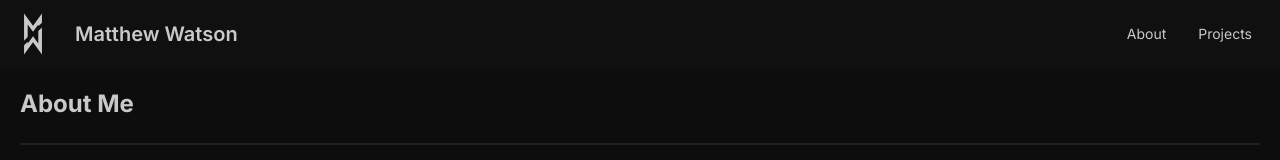
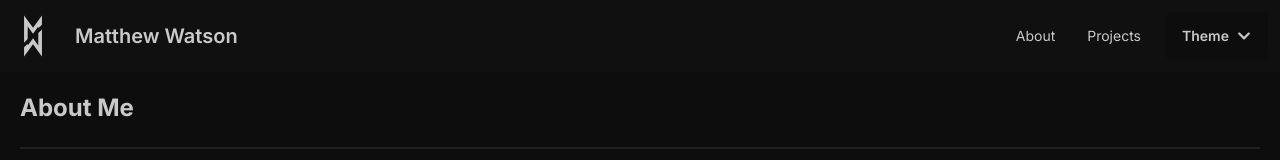
Before and after one commit to mw-138/mw-138.github.io, a Next.js app: page /about in a window 1280 px wide. Shown: the top 160 px of the page. Built offline with nearby package versions, Linux system fonts and the light colour scheme; a web font is replaced by a local one.

Commit message:
feat: added theme switching

```diff
--- a/app/components/Navbar.tsx
+++ b/app/components/Navbar.tsx
@@ -1,5 +1,9 @@
+"use client";
+
 import Link from "next/link";
-import React from "react";
+import React, { useContext } from "react";
+import { FaChevronDown, FaChevronUp } from "react-icons/fa";
+import { ThemeContext } from "../context/ThemeContext";
 
 const Icon = () => {
   return (
@@ -18,7 +22,54 @@ const Icon = () => {
   );
 };
 
+class Theme {
+  public label: string;
+  public value: string;
+
+  constructor(label: string, value: string) {
+    this.label = label;
+    this.value = value;
+  }
+}
+
 const Navbar = () => {
+  const { changeTheme } = useContext(ThemeContext);
+  const themes: Theme[] = [
+    new Theme("Default", "mytheme"),
+    new Theme("Light", "light"),
+    // new Theme("dark", "dark"),
+    // new Theme("cupcake", "cupcake"),
+    // new Theme("bumblebee", "bumblebee"),
+    // new Theme("emerald", "emerald"),
+    // new Theme("corporate", "corporate"),
+    new Theme("Synthwave", "synthwave"),
+    // new Theme("retro", "retro"),
+    new Theme("Cyberpunk", "cyberpunk"),
+    // new Theme("valentine", "valentine"),
+    // new Theme("halloween", "halloween"),
+    // new Theme("garden", "garden"),
+    new Theme("Forest", "forest"),
+    // new Theme("aqua", "aqua"),
+    // new Theme("lofi", "lofi"),
+    // new Theme("pastel", "pastel"),
+    // new Theme("fantasy", "fantasy"),
+    // new Theme("wireframe", "wireframe"),
+    // new Theme("black", "black"),
+    // new Theme("luxury", "luxury"),
+    // new Theme("dracula", "dracula"),
+    // new Theme("cmyk", "cmyk"),
+    // new Theme("autumn", "autumn"),
+    new Theme("Business", "business"),
+    // new Theme("acid", "acid"),
+    // new Theme("lemonade", "lemonade"),
+    new Theme("Night", "night"),
+    // new Theme("coffee", "coffee"),
+    // new Theme("winter", "winter"),
+    new Theme("Dim", "dim"),
+    // new Theme("nord", "nord"),
+    new Theme("Sunset", "sunset"),
+  ];
+
   return (
     <div className="navbar bg-base-100">
       <div className="flex-1">
@@ -37,6 +88,30 @@ const Navbar = () => {
           </li>
         </ul>
       </div>
+      <div className="dropdown dropdown-end">
+        <div tabIndex={0} role="button" className="group btn m-1">
+          Theme
+          <FaChevronDown className="group-focus:hidden" />
+          <FaChevronUp className="hidden group-focus:block" />
+        </div>
+        <ul
+          tabIndex={0}
+          className="dropdown-content z-50 w-52 rounded-box bg-base-300 p-2 shadow-2xl"
+        >
+          {themes.map((theme, index) => (
+            <li key={index}>
+              <input
+                type="radio"
+                name="theme-dropdown"
+                className="theme-controller btn btn-ghost btn-sm btn-block justify-start"
+                aria-label={theme.label}
+                value={theme.value}
+                onClick={() => changeTheme(theme.value)}
+              />
+            </li>
+          ))}
+        </ul>
+      </div>
     </div>
   );
 };
--- /dev/null
+++ b/app/context/ClientThemeWrapper.tsx
@@ -0,0 +1,9 @@
+"use client";
+
+import { useContext } from "react";
+import { ThemeContext } from "./ThemeContext";
+
+export default function ClientThemeWrapper({ children }: any) {
+  const { theme } = useContext(ThemeContext);
+  return <div data-theme={theme}>{children}</div>;
+}
--- /dev/null
+++ b/app/context/ThemeContext.tsx
@@ -0,0 +1,38 @@
+"use client";
+import { createContext, useState, useEffect } from "react";
+
+type ThemeContextValue = {
+  theme: string;
+  changeTheme: (theme: string) => void;
+};
+
+export const ThemeContext = createContext<ThemeContextValue>({
+  theme: "mytheme",
+  changeTheme: (theme: string) => {},
+});
+
+export const ThemeProvider = ({ children }: any) => {
+  const [theme, setTheme] = useState<string>("mytheme");
+  const [isMounted, setIsMounted] = useState<boolean>(false);
+
+  useEffect(() => {
+    setIsMounted(true);
+    const storedTheme = localStorage.getItem("theme") || "mytheme";
+    setTheme(storedTheme);
+  }, []);
+
+  const changeTheme = (theme: string) => {
+    setTheme(theme);
+    localStorage.setItem("theme", theme);
+  };
+
+  return isMounted ? (
+    <ThemeContext.Provider value={{ theme, changeTheme }}>
+      {children}
+    </ThemeContext.Provider>
+  ) : (
+    <div className="flex h-screen items-center justify-center gap-4 bg-black text-3xl font-bold uppercase">
+      <span className="loading loading-infinity loading-lg" />
+    </div>
+  );
+};
--- a/app/layout.tsx
+++ b/app/layout.tsx
@@ -1,6 +1,8 @@
 import type { Metadata } from "next";
 import { Inter } from "next/font/google";
 import "./globals.css";
+import { ThemeProvider } from "./context/ThemeContext";
+import ClientThemeWrapper from "./context/ClientThemeWrapper";
 
 const inter = Inter({ subsets: ["latin"] });
 
@@ -15,8 +17,12 @@ export default function RootLayout({
   children: React.ReactNode;
 }>) {
   return (
-    <html lang="en" data-theme="mytheme">
-      <body className={inter.className}>{children}</body>
+    <html lang="en">
+      <body className={inter.className}>
+        <ThemeProvider>
+          <ClientThemeWrapper>{children}</ClientThemeWrapper>
+        </ThemeProvider>
+      </body>
     </html>
   );
 }
```
